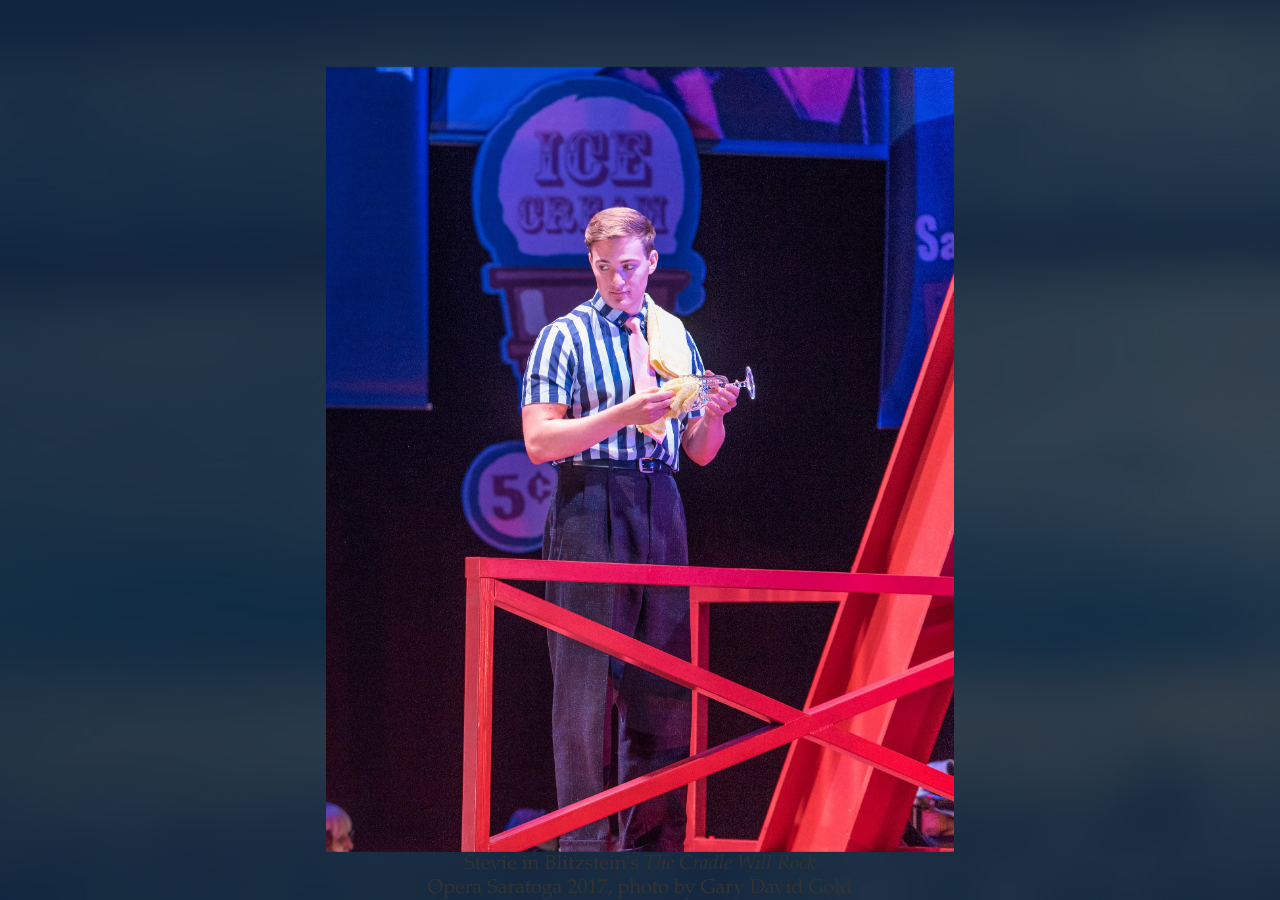
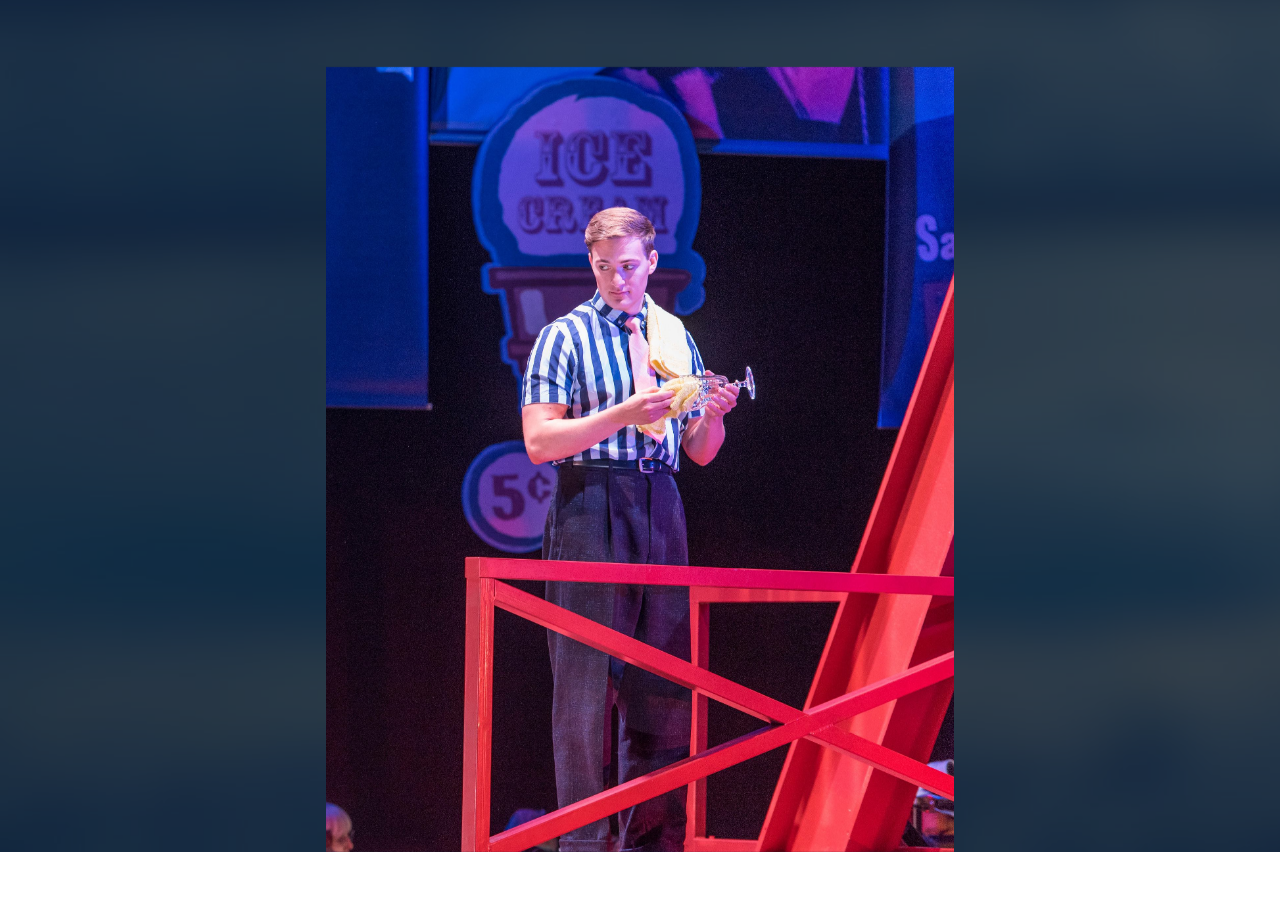
Before and after one commit to leemlb06pmi/leemlb06pmi.github.io, a Jekyll site: the page built from index.html, in a window 1280 px wide and 900 px high, scrolled down 2341 px. Built offline with Jekyll 4.4.1, drawn with Linux system fonts in a browser that asks for light colours; after the commit the page ends 3193 px from its top, so only the background shows below that.

Commit message:
Update index.html

```diff
--- a/index.html
+++ b/index.html
@@ -45,8 +45,8 @@
 				<div style="margin-top: 2.5%">
 					<div class="picContainActive">
 						<img class="imageFadeWText" src="https://leemlb06pmi.github.io/photos/Cradle_1.jpeg" alt="Stevie">
-						<div class="textLocate">
-							<p>Stevie in Blitzstein's <em>The Cradle Will Rock</em>
+						<div class="textTrans">
+							<p style="color:white;">Stevie in Blitzstein's <em>The Cradle Will Rock</em>
 							<br>Opera Saratoga 2017, photo by Gary David Gold
 							</p>
 						</div>
```
